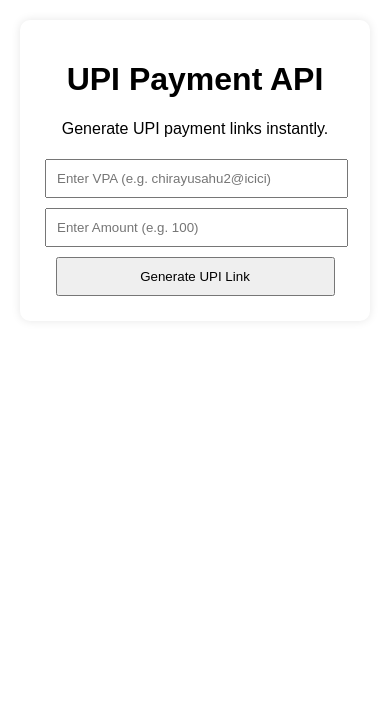
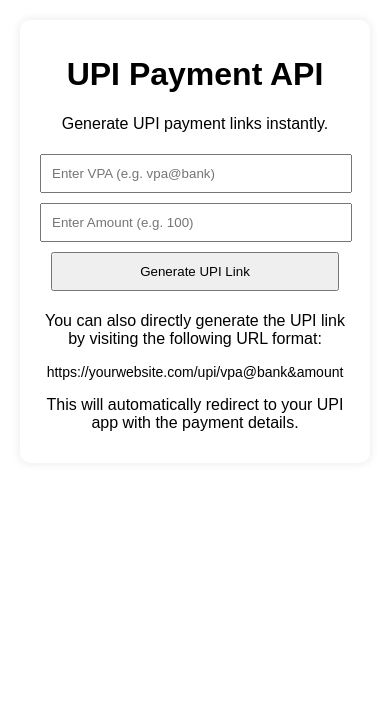
Before and after one commit to ChirayuSahu/upiRedirecionAPI, a Flask app: page / in a window 390 px wide. Shown: the top 703 px of the page. Run offline with Flask 3, Linux system fonts and the light colour scheme.

Commit message:
Update index.html

```diff
--- a/templates/index.html
+++ b/templates/index.html
@@ -31,6 +31,24 @@
             margin: 5px;
             width: 90%;
         }
+
+        /* Responsive text for URL section */
+        .url-text {
+            font-size: 18px;
+            word-wrap: break-word;
+            white-space: normal; /* Allow line breaks for long URLs */
+            margin: 10px 0;
+        }
+
+        /* Media query for small screens */
+        @media (max-width: 600px) {
+            .url-text {
+                font-size: 14px; /* Make the text smaller on mobile */
+            }
+            .container {
+                padding: 15px; /* Adjust container padding on smaller screens */
+            }
+        }
     </style>
 </head>
 <body>
@@ -40,10 +58,16 @@
         <p>Generate UPI payment links instantly.</p>
 
         <form action="/generate_upi" method="POST">
-            <input type="text" name="vpa" placeholder="Enter VPA (e.g. chirayusahu2@icici)" required>
+            <input type="text" name="vpa" placeholder="Enter VPA (e.g. vpa@bank)" required>
             <input type="number" name="amount" placeholder="Enter Amount (e.g. 100)" required>
             <button type="submit">Generate UPI Link</button>
         </form>
+
+        <p>You can also directly generate the UPI link by visiting the following URL format:</p>
+
+        <p class="url-text">https://yourwebsite.com/upi/vpa@bank&amount</p>
+        <p>This will automatically redirect to your UPI app with the payment details.</p>
+
     </div>
 
     <footer>
```
